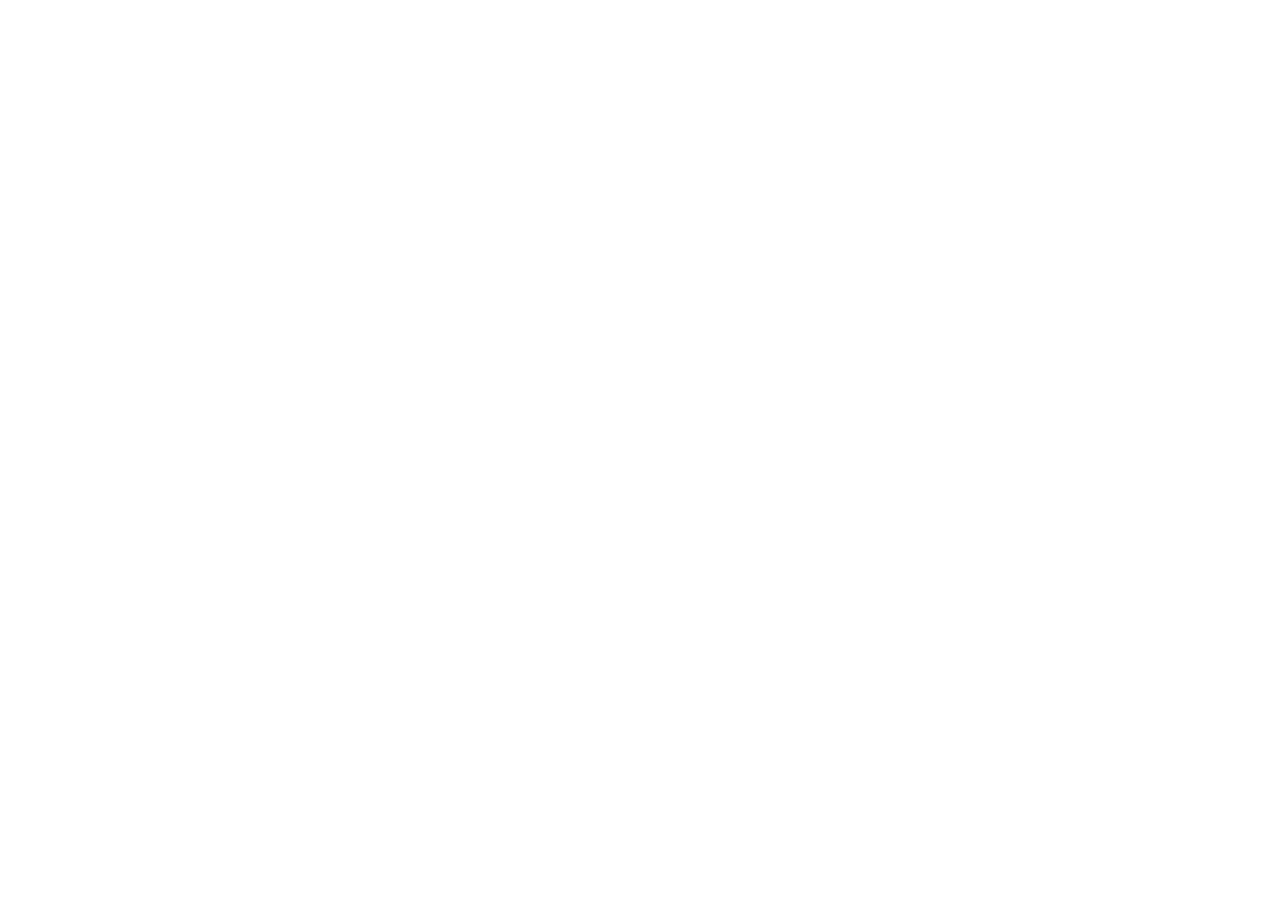
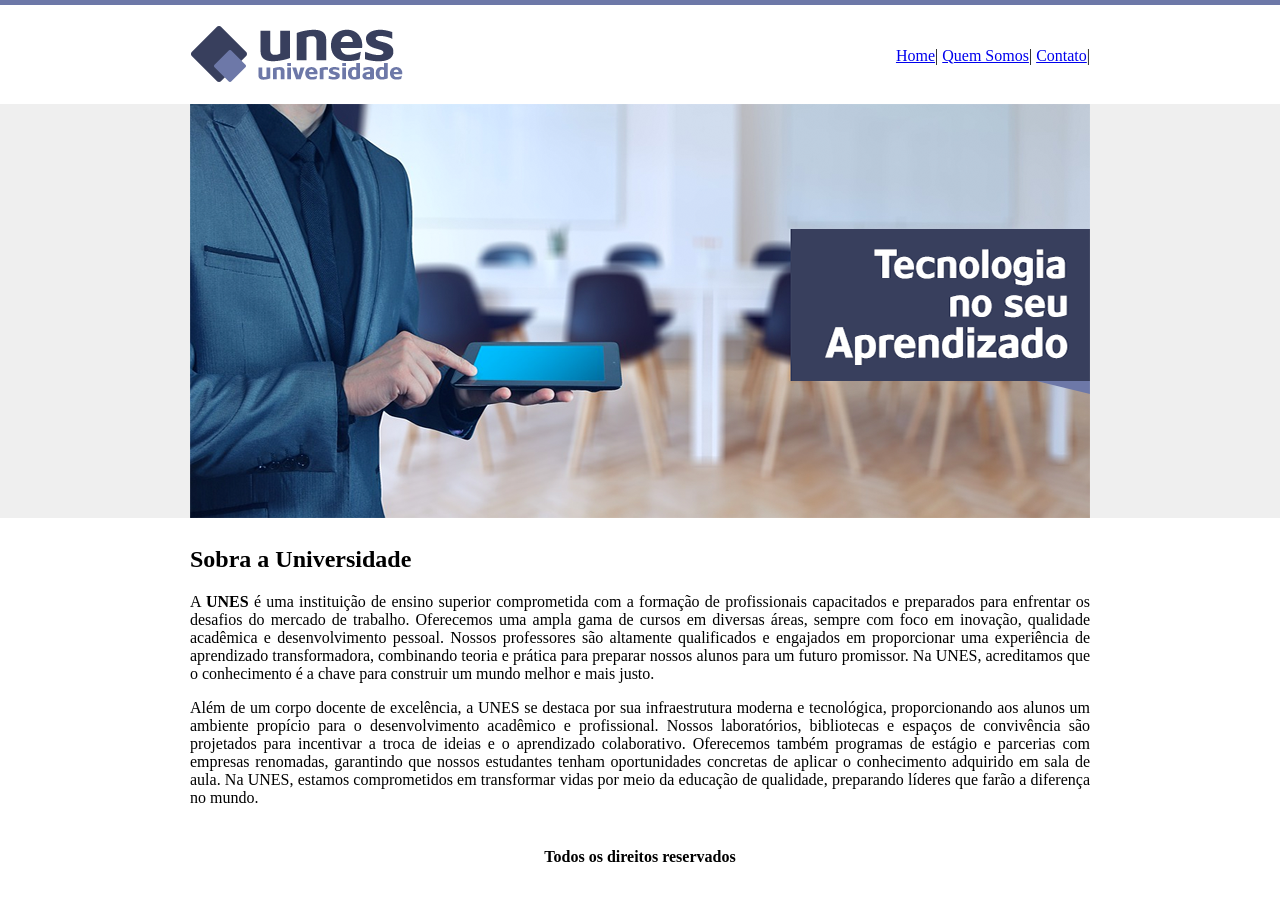
Before and after one commit to lucaslobao-18/web_site1_HTML, a plain HTML site: page index.html in a window 1280 px wide. Before the commit the page ends 800 px from the top, so only its background shows below. Drawn offline with Linux system fonts and the light colour scheme.

Commit message:
Cria a página Home

```diff
--- a/index.html
+++ b/index.html
@@ -1,11 +1,60 @@
 <!DOCTYPE html>
-<html lang="en">
-<head>
-    <meta charset="UTF-8">
-    <meta name="viewport" content="width=device-width, initial-scale=1.0">
-    <title>Document</title>
-</head>
-<body>
+<html>
 
-</body>
+    <head>
+        <meta charset="UTF-8">
+        <meta name="viewport" content="width=device-width, initial-scale=1.0">
+        <title>UNES - Página Principal</title>
+    </head>
+
+    <body background="imagens/fundo.png">
+
+        <table border="0" width="900" align="center">
+            <tr>
+                <td height="89"><img src="imagens/logo.png"></td>
+                <td align="right">
+                   <a href="index.html">Home</a>|
+                   <a href="quemsomos.html">Quem Somos</a>|
+                   <a href="contato.html">Contato</a>|
+                </td>
+            </tr>
+            <tr>
+                <td colspan="2"><img src="imagens/capa.png" alt="banner"></td>
+            </tr>
+            <tr>
+                <td colspan="2">
+                    <h2>Sobra a Universidade</h2>
+                    <p align="justify">
+                        A <strong>UNES</strong> é uma instituição de ensino superior comprometida com a formação
+                        de profissionais capacitados e preparados para enfrentar os desafios do
+                        mercado de trabalho. Oferecemos uma ampla gama de cursos em diversas
+                        áreas, sempre com foco em inovação, qualidade acadêmica e desenvolvimento
+                        pessoal. Nossos professores são altamente qualificados e engajados em
+                        proporcionar uma experiência de aprendizado transformadora, combinando
+                        teoria e prática para preparar nossos alunos para um futuro promissor.
+                        Na UNES, acreditamos que o conhecimento é a chave para construir
+                        um mundo melhor e mais justo.
+                    </p>
+
+                    <p align="justify">
+                        Além de um corpo docente de excelência, a UNES se destaca por sua infraestrutura
+                        moderna e tecnológica, proporcionando aos alunos um ambiente propício para o desenvolvimento
+                        acadêmico e profissional. Nossos laboratórios, bibliotecas e espaços de convivência são
+                        projetados para incentivar a troca de ideias e o aprendizado colaborativo.
+                        Oferecemos também programas de estágio e parcerias com empresas renomadas,
+                        garantindo que nossos estudantes tenham oportunidades concretas de aplicar o
+                        conhecimento adquirido em sala de aula. Na UNES, estamos comprometidos em transformar
+                        vidas por meio da educação de qualidade, preparando líderes que farão a diferença no mundo.
+                    </p>
+                </td>
+            </tr>
+            <tr>
+                <td colspan="2" align="center">
+                    <h4>Todos os direitos reservados</h4>
+                </td>
+            </tr>
+        </table>
+
+    </body>
+
 </html>
```
Also changed, not shown: contato.html (added, +14 -0 lines), quemsomos.html (added, +13 -0 lines), imagens/capa.png (added), imagens/fundo.png (added), imagens/fundo2.png (added), imagens/logo.png (added).
